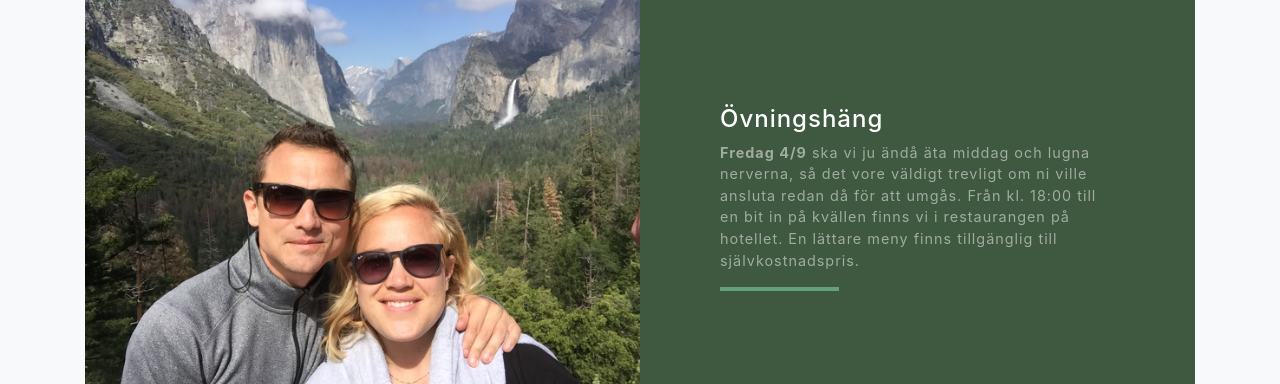
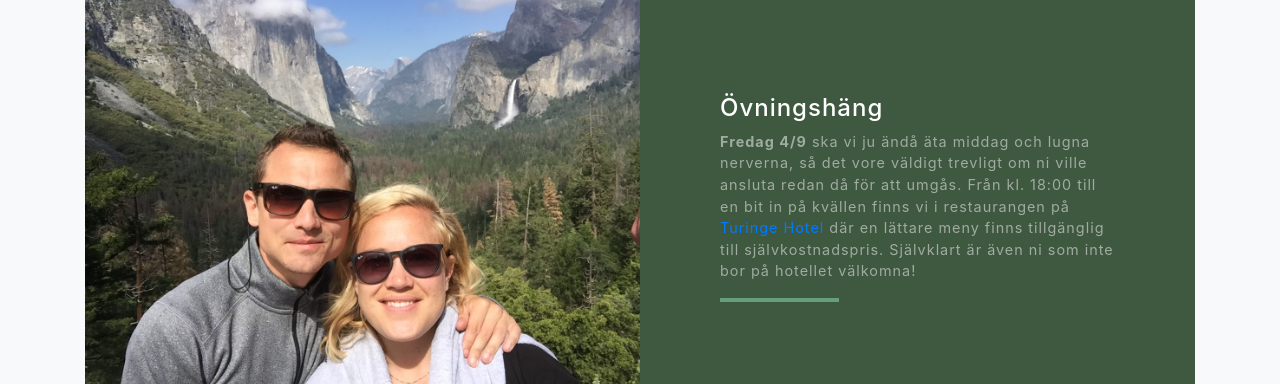
Before and after one commit to cederlof2020/cederlof2020.github.io, a website with bundled scripts: page index2.html in a window 1280 px wide. Shown: the part 1740-2124 px from the top of the page. Built offline with nearby package versions, Linux system fonts and the light colour scheme.

Commit message:
Add files via upload

```diff
--- a/index2.html
+++ b/index2.html
@@ -137,7 +137,7 @@
             <div class="d-flex h-100">
               <div class="project-text w-100 my-auto text-center text-lg-left">
                  <h4 class="text-white">Övningshäng</h4>
-                    <p class="text-white-50 mb-1"><b>Fredag 4/9</b> ska vi ju ändå äta middag och lugna nerverna, så det vore väldigt trevligt om ni ville ansluta redan då för att umgås. Från kl. 18:00 till en bit in på kvällen finns vi i restaurangen på hotellet. En lättare meny finns tillgänglig till självkostnadspris.
+                    <p class="text-white-50 mb-1"><b>Fredag 4/9</b> ska vi ju ändå äta middag och lugna nerverna, så det vore väldigt trevligt om ni ville ansluta redan då för att umgås. Från kl. 18:00 till en bit in på kvällen finns vi i restaurangen på <a href="#overnatt" class="js-scroll-trigger">Turinge Hotel</a> där en lättare meny finns tillgänglig till självkostnadspris. Självklart är även ni som inte bor på hotellet välkomna!
                 <hr class="d-none d-lg-block mb-0 ml-0">
               </div>
             </div>
```
